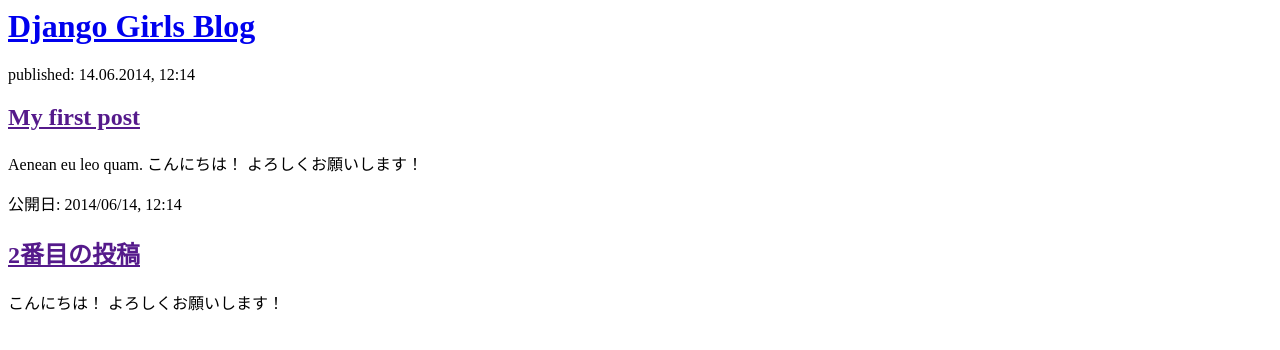
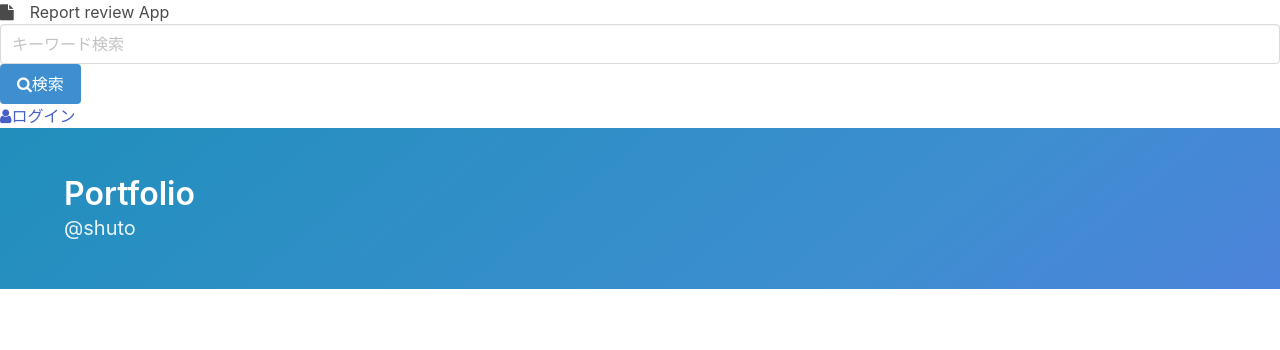
Before and after one commit to shuto-hub/my-first-blog, a Django app: page / in a window 1280 px wide. Shown: the top 350 px of the page. Run offline with Django 3.2, Linux system fonts and the light colour scheme; data that the repository does not hold is empty; some libraries are stand-ins or nearby versions.

Commit message:
Added view and template for detailed blog post as well as CSS for the site.(with BULMA:))

```diff
--- a/blog/models.py
+++ b/blog/models.py
@@ -6,10 +6,8 @@
     author = models.ForeignKey('auth.User', on_delete=models.CASCADE)
     title = models.CharField(max_length=200)
     text = models.TextField()
-    created_date = models.DateTimeField(
-            default=timezone.now)
-    published_date = models.DateTimeField(
-            blank=True, null=True)
+    created_date = models.DateTimeField(default=timezone.now)
+    published_date = models.DateTimeField(blank=True, null=True)
 
     def publish(self):
         self.published_date = timezone.now()
--- /dev/null
+++ b/blog/templates/blog/base.html
@@ -0,0 +1,39 @@
+<!DOCTYPE html>
+<html>
+  <head>
+    <meta charset="utf-8">
+    <title>Djangoポートフォリオサイト(ビューフレームワーク:BULMA)</title>
+    <link rel="stylesheet" href="https://cdnjs.cloudflare.com/ajax/libs/bulma/0.1.2/css/bulma.css">
+    <link rel="stylesheet" href="https://maxcdn.bootstrapcdn.com/font-awesome/4.6.3/css/font-awesome.min.css">
+  </head>
+  <body>
+    <header class="nav">
+      <div class="nav-left">
+          <span class="nav-item">
+              <span class="fa fa-file"></span>　Report review App
+          </span>
+      </div>
+      <div class="nav-right">
+        <span class="nav-item">
+          <div class="control has-addons">
+            <input class="input" type="search" name="search" placeholder="キーワード検索">
+            <a class="button is-info"><i class="fa fa-search"></i>検索</a>
+          </div>
+        </span>
+        <span class="nav-item">
+          <a href="#" class="fa fa-user">ログイン</a>
+        </span>
+      </div>
+    </header>
+    <div class="hero is-info is-bold">
+      <div class="hero-body">
+          <div class="container">
+            <h1 class="title">Portfolio</h1>
+            <h2 class="subtitle">@shuto</h2>
+          </div>
+      </div>
+    </div>
+    {% block content %}
+    {% endblock %}
+</body>
+</html>
--- a/blog/templates/blog/post_list.html
+++ b/blog/templates/blog/post_list.html
@@ -1,22 +1,21 @@
-<html>
-    <head>
-        <title>Django Girls blog</title>
-    </head>
-    <body>
-        <div>
-            <h1><a href="/">Django Girls Blog</a></h1>
+{% extends 'blog/base.html' %}
+
+{% block content %}
+  {% for post in posts %}
+  <article class="box media">
+    <figure class="media-left">
+      <p class="image is-64x64">
+        <img src="http://placehold.it/128x128">
+      </p>
+    </figure>
+      <div class="media-content">
+        <div class="content">
+          <h1><a href="{% url 'post_detail' pk=post.pk %}">{{ post.title }}</a></h1>
+            {{ post.text|linebreaksbr }}<br>
+              <small><a>Like</a> · <a>Reply</a> 投稿日: {{ post.published_date }}</small>
+            </p>
         </div>
-
-        <div>
-            <p>published: 14.06.2014, 12:14</p>
-            <h2><a href="">My first post</a></h2>
-            <p>Aenean eu leo quam. こんにちは！ よろしくお願いします！ </p>
-        </div>
-
-        <div>
-            <p>公開日: 2014/06/14, 12:14</p>
-            <h2><a href="">2番目の投稿</a></h2>
-            <p> こんにちは！ よろしくお願いします！ </p>
-        </div>
-    </body>
-</html>
+      </div>
+  </article>
+  {% endfor %}
+{% endblock %}
--- a/blog/urls.py
+++ b/blog/urls.py
@@ -3,4 +3,5 @@
 
 urlpatterns = [
     path('', views.post_list, name='post_list'),
+    path('post/<int:pk>/', views.post_detail, name='post_detail'),
 ]
--- a/blog/views.py
+++ b/blog/views.py
@@ -1,6 +1,11 @@
-from django.shortcuts import render
+from django.shortcuts import render, get_object_or_404
+from django.utils import timezone
+from .models import Post
 
 def post_list(request):
-    return render(request, 'blog/post_list.html', {})
+    posts = Post.objects.filter(published_date__lte=timezone.now()).order_by('published_date')
+    return render(request, 'blog/post_list.html', {'posts': posts})
 
-# Create your views here.
+def post_detail(request, pk):
+    post = get_object_or_404(Post, pk=pk)
+    return render(request, 'blog/post_detail.html', {'post': post})
```
Also changed, not shown: blog/templates/blog/post_detail.html (added, +19 -0 lines).
